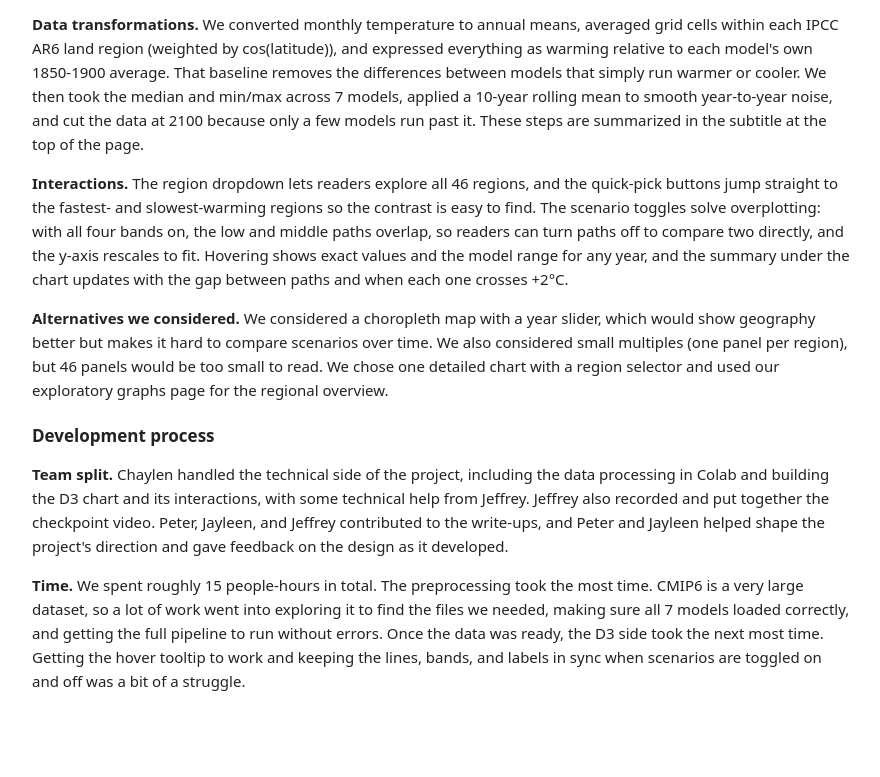
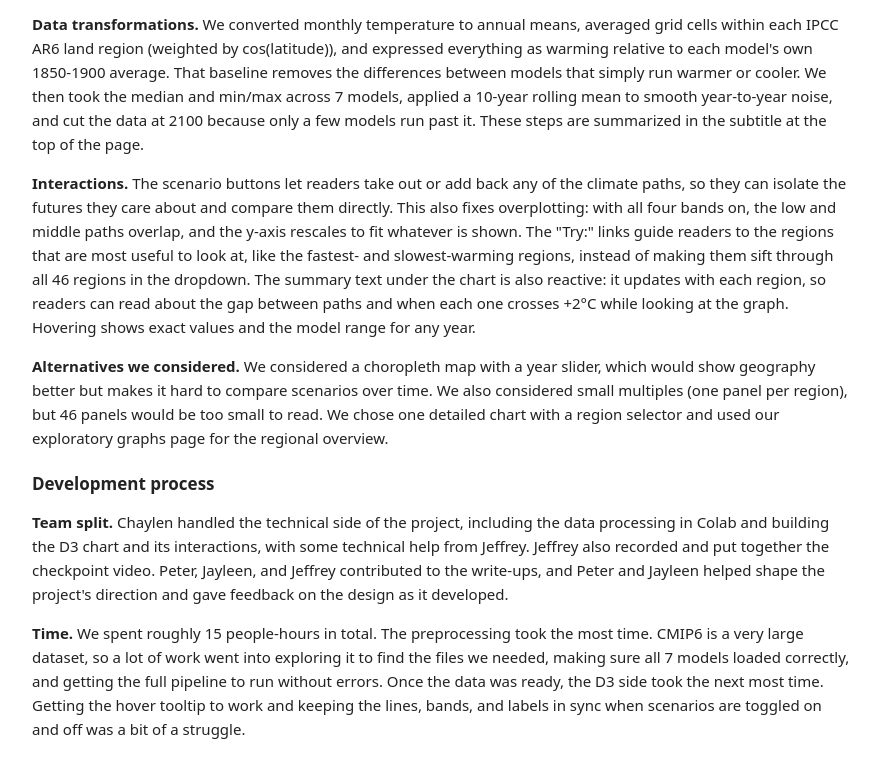
Before and after one commit to chaylennn/Climate-Crossroads, a plain HTML site: page index.html in a window 1280 px wide. Shown: the part 2112-2889 px from the top of the page, without its empty margins (133-1013 px from the left). Before the commit the page ends 2865 px from the top, so only its background shows below. Drawn offline with nearby package versions, Linux system fonts and the light colour scheme.

Commit message:
more writeup to the interactions part

```diff
--- a/index.html
+++ b/index.html
@@ -108,11 +108,14 @@
       in the subtitle at the top of the page.
     </p>
     <p>
-      <strong>Interactions.</strong> The region dropdown lets readers explore all 46 regions, and the quick-pick buttons
-      jump straight to the fastest- and slowest-warming regions so the contrast is easy to find. The scenario toggles
-      solve overplotting: with all four bands on, the low and middle paths overlap, so readers can turn paths off to
-      compare two directly, and the y-axis rescales to fit. Hovering shows exact values and the model range for any
-      year, and the summary under the chart updates with the gap between paths and when each one crosses +2°C.
+      <strong>Interactions.</strong> The scenario buttons let readers take out or add back any of the climate paths,
+      so they can isolate the futures they care about and compare them directly. This also fixes overplotting: with
+      all four bands on, the low and middle paths overlap, and the y-axis rescales to fit whatever is shown. The
+      "Try:" links guide readers to the regions that are most useful to look at, like the fastest- and
+      slowest-warming regions, instead of making them sift through all 46 regions in the dropdown. The summary text
+      under the chart is also reactive: it updates with each region, so readers can read about the gap between paths
+      and when each one crosses +2°C while looking at the graph. Hovering shows exact values and the model range for
+      any year.
     </p>
     <p>
       <strong>Alternatives we considered.</strong> We considered a choropleth map with a year slider, which would show
```
